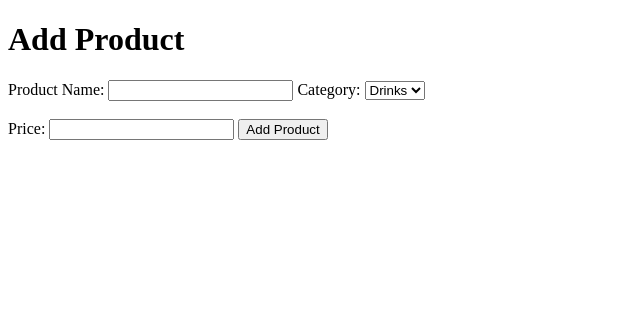
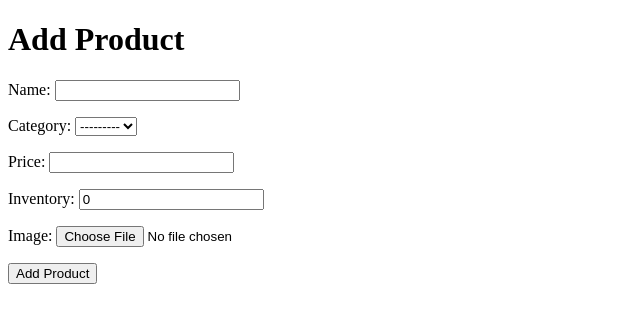
Before and after one commit to JessiP23/opencv, a Django app: page /add_product/ in a window 1280 px wide. Shown: the top 323 px of the page, without its empty margins (0-640 px from the left). Run offline with Django 5.2, Linux system fonts and the light colour scheme; data comes from the database, SQL or seed files in the repository; both versions use the stored data as it was after the commit.

Commit message:
added inventory, price, and product info into views

```diff
--- /dev/null
+++ b/business-application/project/products/forms.py
@@ -0,0 +1,7 @@
+from django import forms
+from .models import Product
+
+class ProductForm(forms.ModelForm):
+    class Meta:
+        model = Product
+        fields = ['name', 'category', 'price', 'inventory', 'image']
--- a/business-application/project/products/models.py
+++ b/business-application/project/products/models.py
@@ -11,6 +11,15 @@ class Product(models.Model):
     category = models.ForeignKey(Category, on_delete=models.CASCADE)
     price = models.DecimalField(max_digits=10, decimal_places=2)
     image = models.ImageField(upload_to='product_images/', blank=True, null=True)
+    inventory = models.PositiveIntegerField(default=0)
 
     def __str__(self):
         return self.name
+
+    def reduce_inventory(self, quantity):
+        if self.inventory >= quantity:
+            self.inventory -= quantity
+            self.save()
+            return True
+        else:
+            return False
--- a/business-application/project/products/templates/add_product.html
+++ b/business-application/project/products/templates/add_product.html
@@ -7,19 +7,10 @@
 </head>
 <body>
     <h1>Add Product</h1>
-    <form action="{% url 'add_product' %}" method="post">
+    <form method="post" enctype="multipart/form-data">
         {% csrf_token %}
-        <label for="name">Product Name:</label>
-        <input type="text" id="name" name="name" required />
-        <label for="category">Category:</label>
-        <select id="category" name="category" required>
-            {% for category in categories %}
-                <option value="{{ category.id }}">{{ category.name }}</option>
-            {% endfor %}
-        </select><br><br>
-        <label for="price">Price:</label>
-        <input type="number" id="price" name="price" min="0.01" step="0.01" required />
-        <button type="button">Add Product</button>
+        {{ form.as_p }}
+        <button type="submit">Add Product</button>
     </form>
 </body>
 </html>
--- a/business-application/project/products/views.py
+++ b/business-application/project/products/views.py
@@ -1,6 +1,8 @@
-from django.shortcuts import render
+from django.shortcuts import render, redirect
 from django.http import JsonResponse
 from .models import Category, Product
+from .forms import ProductForm
+from django.contrib import messages
 
 def category_list(request):
     categories = Category.objects.all()
@@ -21,15 +23,26 @@ def product_list(request):
     return render(request, 'product_list.html', {'products': products})
 
 def add_product(request):
-    categories = Category.objects.all()
+    if request.method == 'POST':
+        form = ProductForm(request.POST, request.FILES)
+        if form.is_valid():
+            form.save()
+            return redirect('product_list')
 
-    if request.method == 'POST':
-        pass
     else:
-        return render(request, 'add_product.html', {'categories': categories})
+        form = ProductForm()
+    return render(request, 'add_product.html', {'form': form})
 
 def add_category(request):
     pass
 
 def welcome(request):
     return render(request, 'welcome.html')
+
+def purchase_product(request, product_id, quantity):
+    product = Product.objects.get(pk=product_id)
+    if product.reduce_inventory(quantity):
+        messages.sucess(request, 'Purchased successfully')
+    else:
+        messages.error(request, 'This item has run out of inventory')
+    return redirect('product_list')
```
Also changed, not shown: business-application/project/db.sqlite3, business-application/project/products/migrations/0003_product_inventory.py (added).
